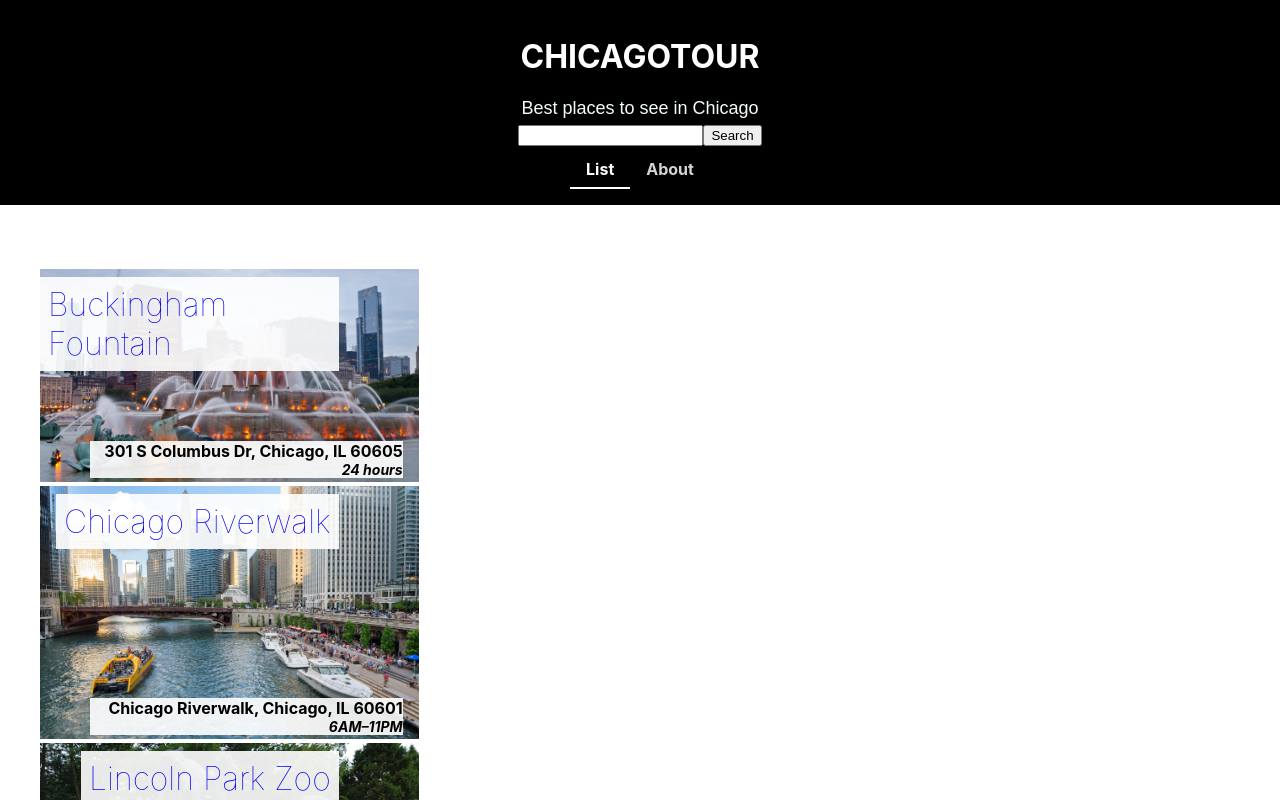
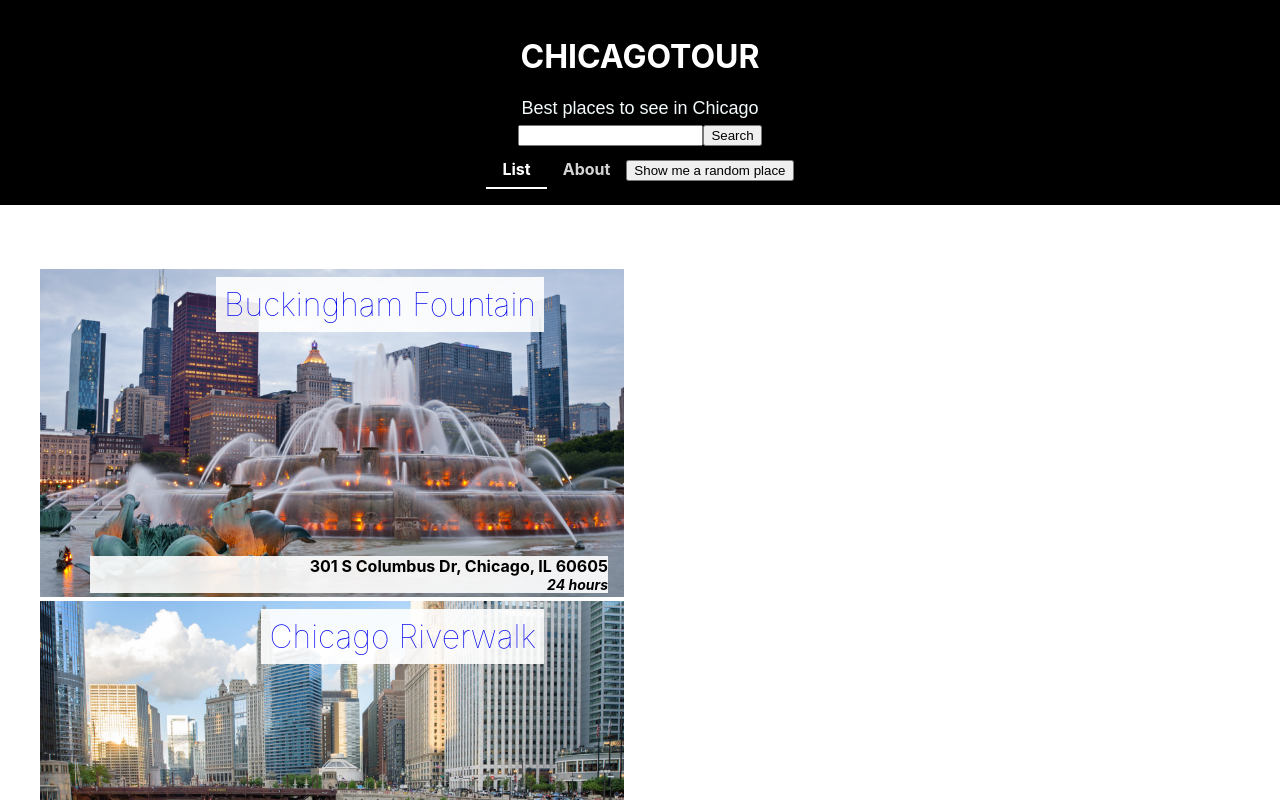
Before and after one commit to Meka88/chicago_tours, a React (Create React App) app: page /details/1 in a window 1280 px wide. Shown: the top 800 px of the page. Built offline with nearby package versions, Linux system fonts and the light colour scheme.

Commit message:
add random places

```diff
--- a/src/components/Footer/Footer.css
+++ b/src/components/Footer/Footer.css
@@ -1,4 +1,5 @@
 .Footer {
+
     padding: 15px;
     font-size: medium;
     font-weight: bolder;
--- a/src/components/PLACESList/PLACESList.css
+++ b/src/components/PLACESList/PLACESList.css
@@ -2,7 +2,7 @@
     /* width: calc(100% - 80%); */
     margin: auto;
     display: grid;
-    grid-template-columns: 1fr 1fr 1fr;
+    grid-template-columns: 1fr 1fr ;
     grid-gap: 2em;
     max-width: 1200px;
     padding: 2em;
--- a/src/components/PageHeader/PageHeader.js
+++ b/src/components/PageHeader/PageHeader.js
@@ -1,6 +1,7 @@
 import React from 'react';
 import './PageHeader.css';
 import { NavLink } from 'react-router-dom'
+import RandomPlace from '../RandomPlace/RandomPlace'
 
 function PageHeader() {
     return (
@@ -27,6 +28,7 @@ function PageHeader() {
                 activeClassName="nav-link-active"
                 exact
                 to="/about">About</NavLink>
+                <RandomPlace />
             </div>
             </header>
         </div>
--- /dev/null
+++ b/src/components/RandomPlace/RandomPlace.css
@@ -0,0 +1,10 @@
+.RandomPlace {
+    background-color: rgba(255, 255, 255, 0.9);
+    padding: 0.5em 1em;
+    color: rgba(255, 255, 255, 0.835);
+    font-weight: bold;
+    border: 1px solid rgba(255, 255, 255, 0.835);
+    border-radius: 5px;
+    cursor: pointer;
+    margin-left: 10px;
+}
--- /dev/null
+++ b/src/components/RandomPlace/RandomPlace.js
@@ -0,0 +1,16 @@
+import { useHistory } from 'react-router-dom'
+import './RandomPlace.css';
+import data from '../places-data/places-data.json'
+import './RandomPlace.css';
+
+function RandomPlace() {
+    const history = useHistory()
+  return (
+        <button onClick={(e) => {
+            const id = Math.floor(Math.random() * data.length)
+            history.push(`/details/${id}`)
+        }}>Show me a random place</button>
+  )
+}
+
+export default RandomPlace
```
